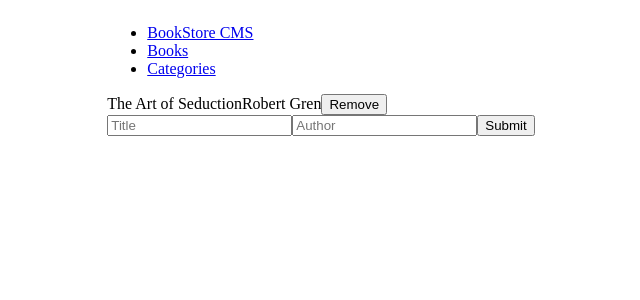
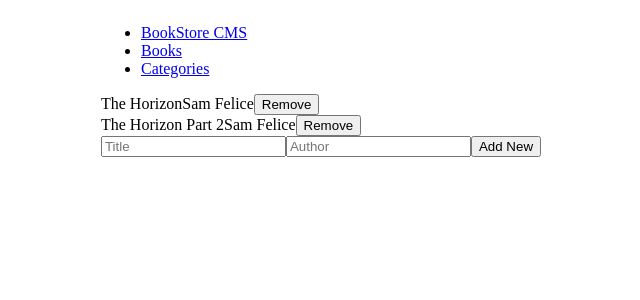
Before and after one commit to mrsamsharma/Bookstore, a React (Create React App) app: page / in a window 1280 px wide. Shown: the top 300 px of the page, without its empty margins (319-959 px from the left). Built offline with nearby package versions, Linux system fonts and the light colour scheme.

Commit message:
Update AddBook component to use Redux

```diff
--- a/package.json
+++ b/package.json
@@ -13,6 +13,7 @@
     "react-redux": "^8.0.5",
     "react-router-dom": "^6.4.4",
     "react-scripts": "5.0.1",
+    "uuid": "^9.0.0",
     "web-vitals": "^2.1.4"
   },
   "scripts": {
--- a/src/components/AddBook.js
+++ b/src/components/AddBook.js
@@ -1,11 +1,46 @@
-import React from 'react';
+import React, { useState } from 'react';
+import { v4 as uuid } from 'uuid';
+import { useDispatch } from 'react-redux';
+import { postBook } from '../redux/books/books';
 
-const AddBook = () => (
-  <form>
-    <input placeholder="Title" type="text" />
-    <input placeholder="Author" type="text" />
-    <input type="submit" />
-  </form>
-);
+const AddBook = () => {
+  const [formData, setFormData] = useState({
+    title: '',
+    author: '',
+  });
+  const { title, author } = formData;
+
+  const handleChange = (e) => {
+    setFormData({
+      ...formData,
+      [e.target.name]: e.target.value,
+    });
+  };
+
+  const dispatch = useDispatch();
+
+  const handleSubmit = () => {
+    dispatch(postBook({ ...formData, id: uuid() }));
+    setFormData({
+      title: '',
+      author: '',
+    });
+  };
+
+  return (
+    <form>
+      <input value={title} placeholder="Title" type="text" name="title" onChange={handleChange} />
+      <input value={author} placeholder="Author" type="text" name="author" onChange={handleChange} />
+      <input
+        type="submit"
+        value="Add New"
+        onClick={(e) => {
+          e.preventDefault();
+          handleSubmit();
+        }}
+      />
+    </form>
+  );
+};
 
 export default AddBook;
--- a/src/index.js
+++ b/src/index.js
@@ -8,10 +8,10 @@ import store from './redux/configureStore';
 const root = ReactDOM.createRoot(document.getElementById('root'));
 root.render(
   <React.StrictMode>
-   <Router>
+    <Router>
       <Provider store={store}>
         <App />
       </Provider>
-   </Router>
+    </Router>
   </React.StrictMode>,
 );
--- a/src/pages/Books.js
+++ b/src/pages/Books.js
@@ -1,14 +1,18 @@
 import React from 'react';
+import { useSelector } from 'react-redux';
 import Header from '../components/Header';
 import Book from '../components/Book';
 import AddBook from '../components/AddBook';
 import '../styles.css';
 
 export default function Books() {
+  const books = useSelector((state) => state.books);
   return (
     <>
       <Header />
-      <Book title="The Art of Seduction" author="Robert Gren" />
+      {books.map((book) => (
+        <Book key={book.id} title={book.title} author={book.author} />
+      ))}
       <AddBook />
     </>
   );
--- a/src/redux/books/books.js
+++ b/src/redux/books/books.js
@@ -5,14 +5,22 @@ const initialState = [
   {
     id: 1,
     title: 'The Horizon',
-    author: 'Sam Felice'
+    author: 'Sam Felice',
   },
   {
     id: 2,
     title: 'The Horizon Part 2',
-    author: 'Sam Felice'
+    author: 'Sam Felice',
   },
 ];
+
+export const postBook = (payload) => (dispatch) => {
+  dispatch(addBook(payload));
+};
+
+export const deleteBook = (payload) => (dispatch) => {
+  dispatch(removeBook(payload));
+};
 
 const changeBooks = (state = initialState, action) => {
   switch (action.type) {
@@ -26,4 +34,3 @@ const changeBooks = (state = initialState, action) => {
 };
 
 export default changeBooks;
-export { addBook, removeBook };
```
Also changed, not shown: 1 other file (tests, documents, lock files or other folders).
